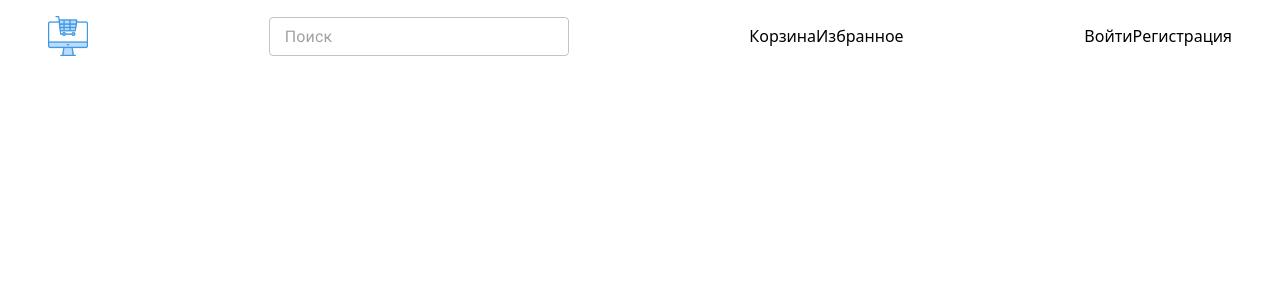
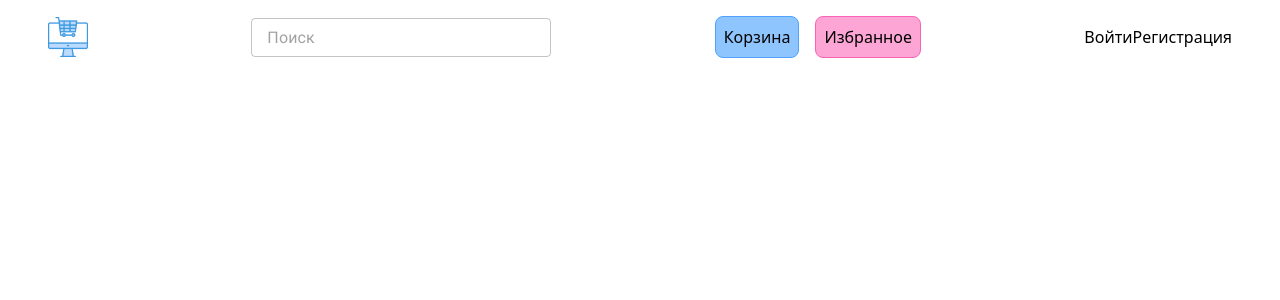
Before and after one commit to Sadykbek/Online-Shop, a React (Vite) app: page /favorite in a window 1280 px wide. Shown: the top 300 px of the page. Built offline with nearby package versions, Linux system fonts and the light colour scheme.

Commit message:
ready for deployemnt

```diff
--- a/src/App.tsx
+++ b/src/App.tsx
@@ -1,6 +1,6 @@
 import HomePage from './pages/HomePage';
 import Header from './components/HomeComponents/Header'
-import { Routes, Route, Link } from "react-router-dom";
+import { Routes, Route} from "react-router-dom";
 import Favorite from './pages/Favorite';
 import ProductPage from './pages/ProductPage';
 
--- a/src/components/HomeComponents/Header.tsx
+++ b/src/components/HomeComponents/Header.tsx
@@ -1,10 +1,11 @@
-import { OutlinedInput } from '@mui/material';
+import { OutlinedInput, Box } from '@mui/material';
 import icon from '/icon.png';
 import Cart from '../cart/Cart';
 import { useState } from 'react';
 import { Link } from 'react-router-dom';
 import { useNavigate } from 'react-router-dom';
 import { AnimatePresence } from "framer-motion";
+
 
 export default function Header(){
    const navigate = useNavigate();
@@ -25,14 +26,14 @@ export default function Header(){
          <div>
             <OutlinedInput placeholder="Поиск" sx={{ width: 300 , px: 1,input: { padding: 1   }}} />
          </div>
-         <div >
-            <button onClick={() => setCartOpen(!cartOpen)}>Корзина</button>
+         <div className='flex gap-4 items-center'>
+            <Box className='cursor-pointer bg-blue-300 hover:bg-blue-100  border-blue-400 border'  p={1} borderRadius={2} onClick={() => setCartOpen(!cartOpen)}>Корзина</Box>
             {cartOpen &&
             <AnimatePresence>
               <Cart close={closeCart} />
             </AnimatePresence>
             }
-            <Link to="/favorite"><button>Избранное</button></Link>
+            <Link to="/favorite"><Box className='cursor-pointer bg-pink-300 hover:bg-pink-100  border-pink-400 border'  p={1} borderRadius={2}>Избранное</Box></Link>
          </div>
          <div>
             <button>Войти</button>
```
